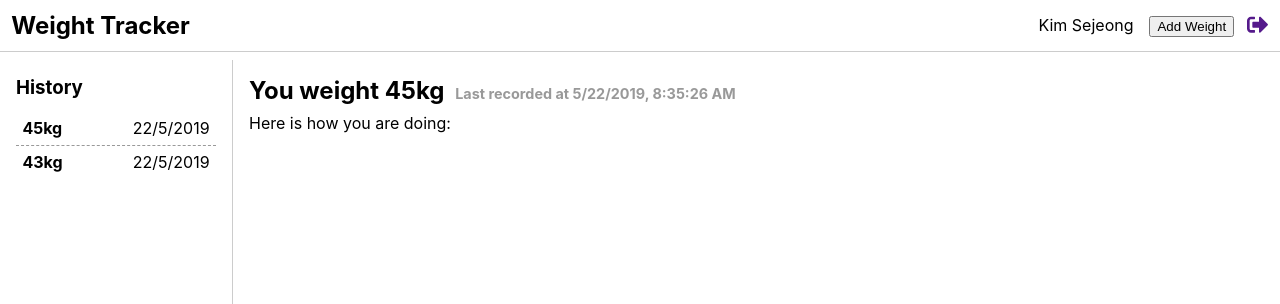
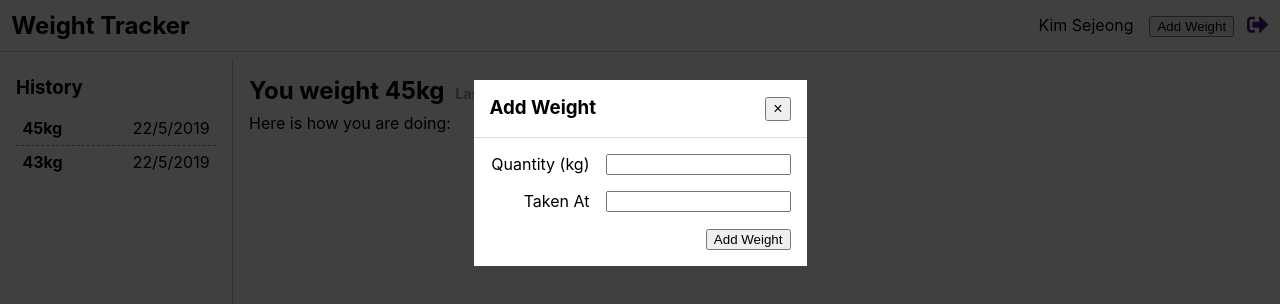
Before and after one commit to deta-aditya/react-weight-tracker, a React (Create React App) app: page /main in a window 1280 px wide. Both pictures are taken after a click on the button "Add Weight". Shown: the top 304 px of the page. Built offline with nearby package versions, Linux system fonts and the light colour scheme.

Commit message:
Added add weight form

```diff
--- /dev/null
+++ b/src/components/organisms/AddWeightForm/index.js
@@ -0,0 +1,39 @@
+import React, { Component } from 'react'
+import InputText from '../../molecules/InputText'
+
+class AddWeightForm extends Component {
+	state = {
+		quantity: '',
+		takenAt: '',
+	}
+
+	render() {
+		const setFormValue = (name, value) => {
+			this.setState({
+				[name]: value
+			})
+		}
+
+		const addWeight = () => {
+
+		}
+
+		return (
+			<div className="AddWeightForm">
+				<InputText
+					label="Quantity (kg)"
+					value={this.state.quantity}
+					onChange={value => setFormValue('quantity', Number(value))} />
+				<InputText
+					label="Taken At"
+					value={this.state.takenAt}
+					onChange={value => setFormValue('takenAt', value)} />
+				<div style={{ textAlign: 'right' }}>
+					<button onClick={() => addWeight()}>Add Weight</button>
+				</div>
+			</div>
+		)
+	}
+}
+
+export default AddWeightForm
--- a/src/components/organisms/NavigationBar/index.js
+++ b/src/components/organisms/NavigationBar/index.js
@@ -1,14 +1,22 @@
 import React from 'react'
 import { connect } from 'react-redux'
 import { withRouter } from 'react-router-dom'
-import { unsetEntry } from '../../../actions'
+import { openModal, unsetEntry } from '../../../actions'
 import AnchoredIcon from '../../molecules/AnchoredIcon'
+import AddWeightForm from '../AddWeightForm'
 import './style.css'
 
 function NavigationBar(props) {
 	const signOut = e => {
 		e.preventDefault()
 		props.signOut().then(() => props.history.push('/'))
+	}
+
+	const openAddWeightModal = () => {
+		props.openModal({
+			title: 'Add Weight',
+			content: <AddWeightForm />,
+		})
 	}
 
 	return (
@@ -19,7 +27,9 @@ function NavigationBar(props) {
 				</h1>
 				<div className="navigation-buttons">
 					<p className="identity">{props.entry.name}</p>
-					<button>Add Weight</button>
+					<button onClick={openAddWeightModal}>
+						Add Weight
+					</button>
 					<AnchoredIcon
 						icon="sign-out-alt"
 						size="lg"
@@ -31,7 +41,8 @@ function NavigationBar(props) {
 }
 
 const mapDispatchToProps = dispatch => ({
-	signOut: () => dispatch(unsetEntry())
+	openModal: modal => dispatch(openModal(modal)),
+	signOut: () => dispatch(unsetEntry()),
 })
 
 export default withRouter(connect(
```
